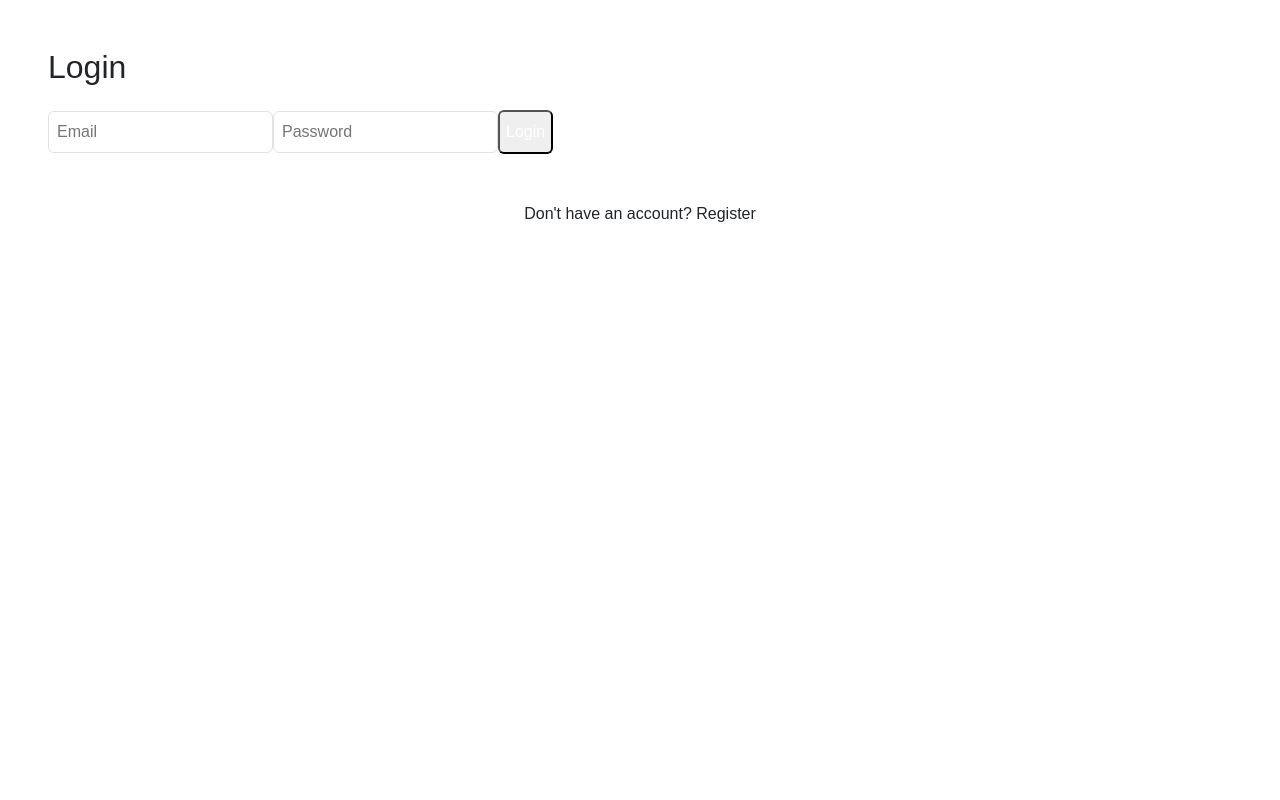
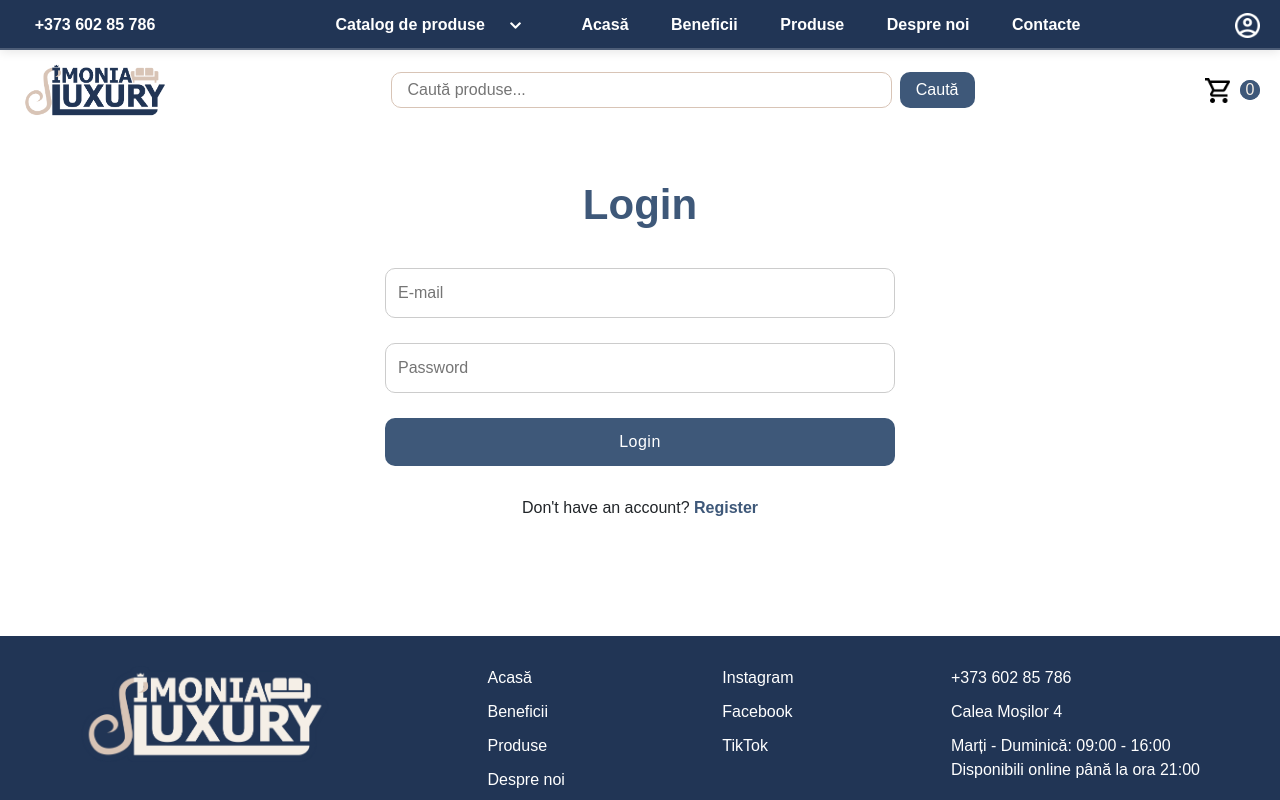
Before and after one commit to VeaceslavG/simonia-luxury, a React (Vite) app in the folder client/: page /account in a window 1280 px wide. Shown: the top 800 px of the page. Built offline with nearby package versions, Linux system fonts and the light colour scheme.

Commit message:
feat(styles): update styles for profile, login, and register pages

```diff
--- a/client/src/components/SearchBar/searchBar.scss
+++ b/client/src/components/SearchBar/searchBar.scss
@@ -33,7 +33,7 @@
       justify-content: center;
       height: 36px;
       padding: 0 1rem;
-      background-color: #3e5879;
+      background-color: variables.$primaryColor;
       color: #fff;
       border: none;
       border-radius: variables.$itemBorderRadius;
@@ -42,6 +42,11 @@
 
       &:hover {
         background-color: #2c3e5a;
+        box-shadow: 0 4px 12px rgba(0,0,0,0.2);
+      }
+
+      &:active {
+        transform: scale(0.98);
       }
 
       svg {
--- a/client/src/mixins.scss
+++ b/client/src/mixins.scss
@@ -1,4 +1,18 @@
 @use "./variables.scss" as variables;
+
+@mixin inputForm() {
+  padding: 12px;
+  font-size: variables.$textSize;
+  border-radius: variables.$itemBorderRadius;
+  border: 1px solid #ccc;
+  transition: all 0.25s ease;
+
+  &:focus {
+    outline: none;
+    border-color: variables.$primaryColor;
+    box-shadow: 0 0 6px rgba(variables.$primaryColor, 0.5);
+  }
+}
 
 @mixin button($bg-color, $text-color) {
   padding: 12px 28px;
--- a/client/src/pages/AccountPage/AccountPage.jsx
+++ b/client/src/pages/AccountPage/AccountPage.jsx
@@ -1,42 +1,56 @@
 import { useState } from "react";
+import Nav from "../../components/Nav/Nav";
 import Login from "../Auth/Login";
 import Register from "../Auth/Register";
 import Profile from "../Auth/Profile";
+import Footer from "../../components/Footer/Footer";
 import { useAuth } from "../../context/AuthContext";
+import "./accountPage.scss";
 
 export default function AccountPage() {
   const { user } = useAuth();
   const [mode, setMode] = useState("login");
 
-  if (user) return <Profile />;
+  if (user) {
+    return (
+      <>
+        <Nav />
+        <Profile />
+        <Footer />
+      </>
+    );
+  }
 
   return (
-    <div className="p-4 max-w-md mx-auto">
+    <div>
       {mode === "login" ? (
         <>
-          <Login />
-          <p className="mt-4 text-center">
+          <Nav />
+          <Login>
+            <p>
               Don't have an account?{" "}
-            <span
-              className="text-blue-600 cursor-pointer"
+              <button
+                className="registerLink"
                 onClick={() => setMode("register")}
               >
                 Register
-            </span>
+              </button>
             </p>
+          </Login>
+          <Footer />
         </>
       ) : (
         <>
-          <Register />
-          <p className="mt-4 text-center">
+          <Nav />
+          <Register>
+            <p>
               Already have an account?{" "}
-            <span
-              className="text-blue-600 cursor-pointer"
-              onClick={() => setMode("login")}
-            >
+              <button className="loginLink" onClick={() => setMode("login")}>
                 Login
-            </span>
+              </button>
             </p>
+          </Register>
+          <Footer />
         </>
       )}
     </div>
--- /dev/null
+++ b/client/src/pages/AccountPage/accountPage.scss
@@ -0,0 +1,218 @@
+@use "../../variables.scss" as variables;
+@use "../../mixins.scss" as mixins;
+
+// Login & Register
+.profileContainer {
+  @include mixins.contentContainer(50px);
+  display: flex;
+  flex-direction: column;
+  align-items: center;
+  max-width: 550px;
+  gap: 30px;
+
+  .loginTitle, .registerTitle {
+    @include mixins.sectionTitle;
+    max-width: 500px;
+  }
+
+  .inputForm {
+    display: flex;
+    flex-direction: column;
+    width: 100%;
+    gap: 25px;
+
+    .input {
+      @include mixins.inputForm;
+    }
+
+    .submitLogin, .submitRegister {
+      cursor: pointer;
+      padding: 12px;
+      border: none;
+      background-color: variables.$primaryColor;
+      color: #fff;
+      border-radius: variables.$itemBorderRadius;
+      transition: all 0.3s ease;
+      font-weight: 600px;
+      letter-spacing: 0.5px;
+
+      &:hover {
+        background-color: #2c3e5a;
+        box-shadow: 0 4px 12px rgba(0,0,0,0.2);
+      }
+
+      &:active {
+        transform: scale(0.98);
+      }
+    }
+  }
+
+  // Don't have an account? Register && Already have an account? Login
+  p {
+    .registerLink, .loginLink {
+      background: none;
+      border: none;
+      padding: 0;
+      cursor: pointer;
+      color: variables.$primaryColor;
+      font-weight: 600;
+      text-decoration: none;
+      transition: color 0.25s ease;
+
+      &:hover {
+        color: darken(variables.$primaryColor, 10%);
+        text-decoration: underline;
+      }
+
+      &:active {
+        color: lighten(variables.$primaryColor, 5%);
+      }
+    }
+  }
+}
+
+// Profile Page
+.profilePageContainer {
+  @include mixins.contentContainer(50px);
+  max-width: 800px;
+  // margin: 0 auto;
+  padding: 40px;
+  background: #fff;
+  border-radius: variables.$itemBorderRadius;
+  box-shadow: 0 8px 24px rgba(0, 0, 0, 0.08);
+  display: flex;
+  flex-direction: column;
+  gap: 30px;
+
+  .profileTitle {
+    font-size: 2rem;
+    font-weight: 700;
+    color: variables.$primaryColor;
+    text-align: center;
+  }
+
+  .sectionProfileTitle {
+    font-size: 1.5rem;
+    font-weight: 600;
+    color: darken(variables.$primaryColor, 10%);
+    margin-top: 20px;
+    margin-bottom: 10px;
+    border-bottom: 2px solid rgba(variables.$primaryColor, 0.15);
+    padding-bottom: 8px;
+  }
+
+  p {
+    font-size: 1rem;
+    color: #444;
+    line-height: 1.6;
+
+    &.emptyMsg {
+      text-align: center;
+      color: #777;
+      font-style: italic;
+    }
+  }
+
+  ul {
+    list-style: none;
+    padding: 0;
+    margin: 0;
+
+    li {
+      padding: 12px 16px;
+      border: 1px solid rgba(0, 0, 0, 0.08);
+      border-radius: variables.$itemBorderRadius;
+      margin-bottom: 10px;
+      background-color: #fafafa;
+      font-size: 0.95rem;
+      display: flex;
+      align-items: center;
+      justify-content: space-between; // important pentru trash icon
+      transition: background-color 0.2s ease;
+
+      &:hover {
+        background-color: #f0f4f9;
+    }
+
+    .cartProfileItemLink {
+      display: flex;
+      align-items: center;
+      gap: 12px;
+      text-decoration: none;
+      color: #333;
+      flex: 1; // să ocupe tot spațiul disponibil
+    }
+
+    .productProfileImage {
+      width: 80px;
+      height: 80px;
+      object-fit: cover;
+      border-radius: variables.$itemBorderRadius;
+      border: 1px solid #e0e0e0;
+      box-shadow: 0 2px 6px rgba(0, 0, 0, 0.1);
+      margin-right: 12px;
+      background-color: #f8f8f8;
+      transition: transform 0.2s ease;
+
+      &:hover {
+        transform: scale(1.05);
+      }
+    }
+
+    .removeCartItemBtn {
+      background: transparent;
+      border: none;
+      cursor: pointer;
+      padding: 5px;
+      margin-left: 12px;
+      flex-shrink: 0;
+
+      img {
+        width: 22px;
+        height: 22px;
+        transition: transform 0.2s ease, opacity 0.2s ease;
+      }
+
+      &:hover img {
+        transform: scale(1.1);
+        opacity: 0.8;
+      }
+    }
+  }
+}
+
+
+  // Stil pentru informațiile de utilizator (nume/email)
+  .profileInfo{
+    font-weight: 500;
+    color: #333;
+    background: #f9f9f9;
+    padding: 10px 15px;
+    border-radius: 10px;
+    border: 1px solid rgba(0, 0, 0, 0.06);
+  }
+
+  // Buton logout
+  button {
+    align-self: center;
+    padding: 12px 30px;
+    border: none;
+    border-radius: 12px;
+    background-color: variables.$primaryColor;
+    color: #fff;
+    font-weight: 600;
+    font-size: 1rem;
+    cursor: pointer;
+    transition: background-color 0.25s ease, transform 0.1s ease;
+
+    &:hover {
+      background-color: darken(variables.$primaryColor, 8%);
+      transform: translateY(-1px);
+      box-shadow: 0 4px 12px rgba(0, 0, 0, 0.15);
+    }
+
+    &:active {
+      transform: scale(0.98);
+    }
+  }
+}
--- a/client/src/pages/Auth/Login.jsx
+++ b/client/src/pages/Auth/Login.jsx
@@ -2,15 +2,17 @@ import { useState } from "react";
 import { useNavigate } from "react-router-dom";
 import { useAuth } from "../../context/AuthContext";
 
-export default function Login() {
+export default function Login({ children }) {
   const { login } = useAuth();
   const navigate = useNavigate();
 
   const [email, setEmail] = useState("");
   const [password, setPassword] = useState("");
+  const [loading, setLoading] = useState(false);
 
   async function handleLogin(e) {
     e.preventDefault();
+    setLoading(true);
 
     try {
       const res = await fetch("http://localhost:8080/api/login", {
@@ -30,30 +32,37 @@ export default function Login() {
     } catch (err) {
       alert(err.message);
     }
+
+    setLoading(false);
   }
 
   return (
-    <div className="p-4 max-w-sm mx-auto">
-      <h2 className="text-xl font-bold mb-4">Login</h2>
-      <form onSubmit={handleLogin} className="flex flex-col gap-2">
+    <>
+      <div className="profileContainer">
+        <h2 className="loginTitle">Login</h2>
+        <form className="inputForm" onSubmit={handleLogin}>
           <input
+            id="email"
             type="email"
-          placeholder="Email"
-          className="border p-2 rounded"
+            placeholder="E-mail"
+            className="emailLoginInput input"
             value={email}
             onChange={(e) => setEmail(e.target.value)}
           />
           <input
+            id="password"
             type="password"
             placeholder="Password"
-          className="border p-2 rounded"
+            className="passwordLoginInput input"
             value={password}
             onChange={(e) => setPassword(e.target.value)}
           />
-        <button type="submit" className="bg-green-600 text-white py-2 rounded">
-          Login
+          <button type="submit" className="submitLogin">
+            {loading ? "Logging in..." : "Login"}
           </button>
         </form>
+        {children}
       </div>
+    </>
   );
 }
--- a/client/src/pages/Auth/Register.jsx
+++ b/client/src/pages/Auth/Register.jsx
@@ -2,16 +2,18 @@ import { useState } from "react";
 import { useNavigate } from "react-router-dom";
 import { useAuth } from "../../context/AuthContext";
 
-export default function Register() {
+export default function Register({ children }) {
   const { login } = useAuth();
   const navigate = useNavigate();
 
   const [email, setEmail] = useState("");
   const [password, setPassword] = useState("");
   const [name, setName] = useState("");
+  const [loading, setLoading] = useState(false);
 
   async function handleRegister(e) {
     e.preventDefault();
+    setLoading(true);
 
     try {
       const res = await fetch("http://localhost:8080/api/register", {
@@ -34,37 +36,45 @@ export default function Register() {
     } catch (err) {
       alert(err.message);
     }
+
+    setLoading(false);
   }
 
   return (
-    <div className="p-4 max-w-sm mx-auto">
-      <h2 className="text-xl font-bold mb-4">Create Account</h2>
-      <form onSubmit={handleRegister} className="flex flex-col gap-2">
+    <>
+      <div className="profileContainer">
+        <h2 className="registerTitle">Register</h2>
+        <form className="inputForm" onSubmit={handleRegister}>
           <input
+            id="name"
             type="text"
-          placeholder="Full Name"
-          className="border p-2 rounded"
+            placeholder="Nume"
+            className="input"
             value={name}
             onChange={(e) => setName(e.target.value)}
           />
           <input
+            id="email"
             type="email"
             placeholder="Email"
-          className="border p-2 rounded"
+            className="input"
             value={email}
             onChange={(e) => setEmail(e.target.value)}
           />
           <input
+            id="password"
             type="password"
             placeholder="Password"
-          className="border p-2 rounded"
+            className="input"
             value={password}
             onChange={(e) => setPassword(e.target.value)}
           />
-        <button type="submit" className="bg-blue-600 text-white py-2 rounded">
-          Register
+          <button className="submitRegister" type="submit">
+            {loading ? "Registering..." : "Register"}
           </button>
         </form>
+        {children}
       </div>
+    </>
   );
 }
```
Also changed, not shown: client/src/components/OrderModal/orderModal.scss (+27 -9 lines), client/src/pages/Auth/Profile.jsx (+42 -18 lines), client/src/pages/ProductPage/productPage.scss (+13 -5 lines). Lines whose indentation alone changed are shown as unchanged.
